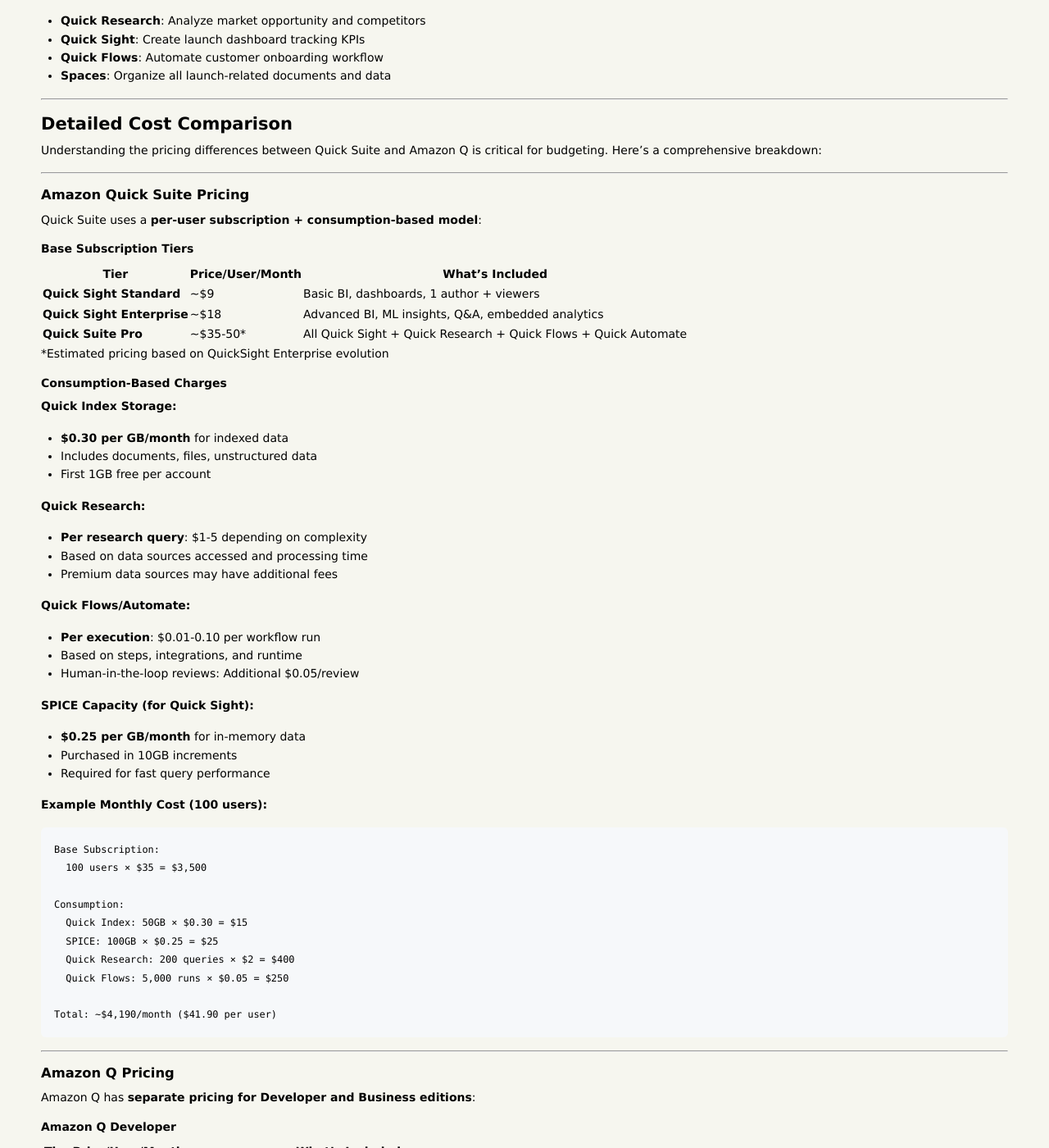
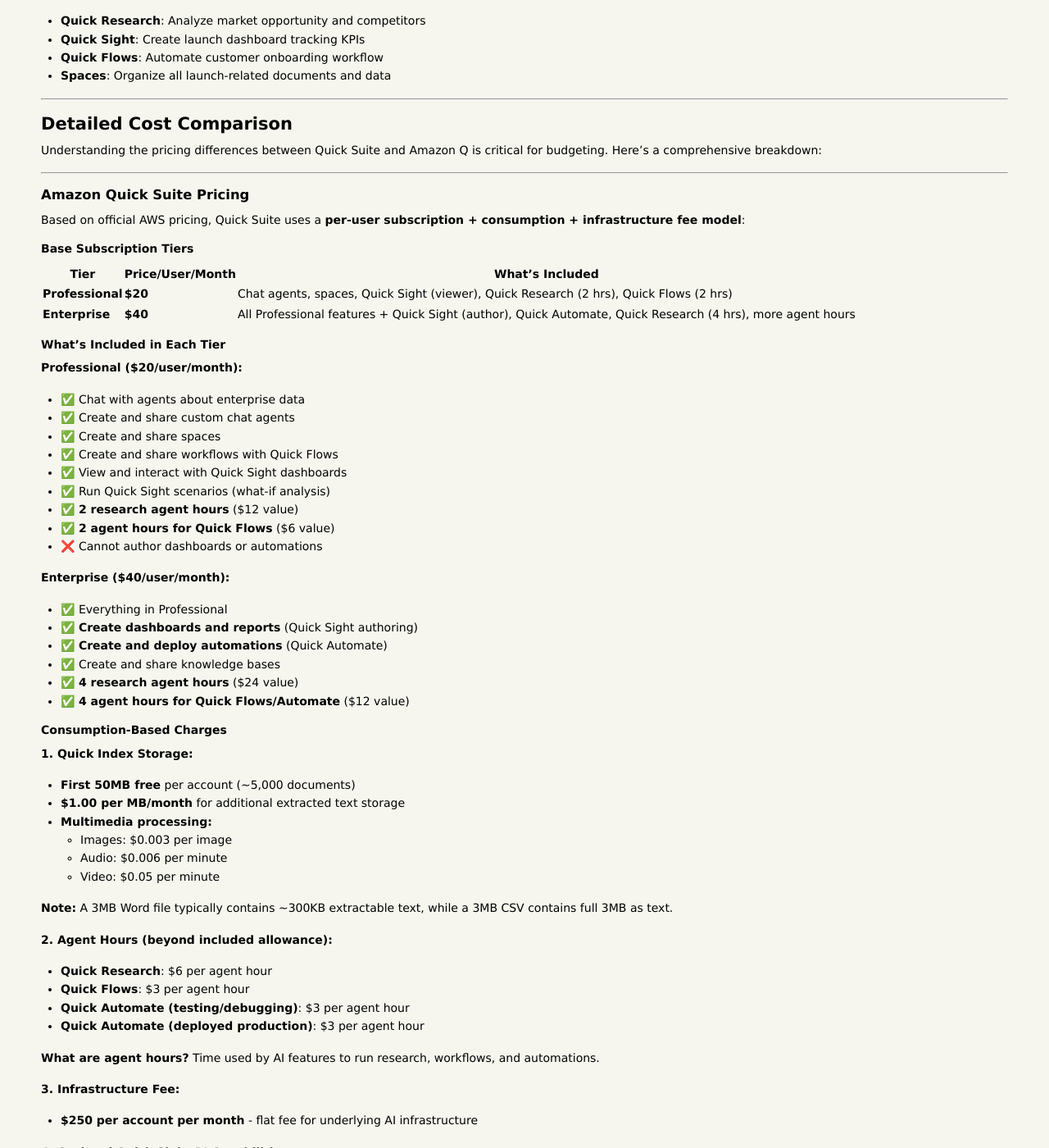
Before and after one commit to JKevinXu/github-blog, a Jekyll site: the page built from _posts/2025-10-20-amazon-quick-suite-vs-amazon-q.md, in a window 1280 px wide and 1400 px high, scrolled down 7974 px. Shown: the whole window at 82% size. Built offline with Jekyll 4.4.1, drawn with Linux system fonts in a browser that asks for light colours; some of the changed text lies outside the part shown.

Commit message:
Update Quick Suite pricing with accurate official AWS pricing: Professional $20, Enterprise $40 + $250 infrastructure fee

````diff
--- a/_posts/2025-10-20-amazon-quick-suite-vs-amazon-q.md
+++ b/_posts/2025-10-20-amazon-quick-suite-vs-amazon-q.md
@@ -406,52 +406,128 @@
 
 ### Amazon Quick Suite Pricing
 
-Quick Suite uses a **per-user subscription + consumption-based model**:
+Based on [official AWS pricing](https://aws.amazon.com/quicksuite/pricing/), Quick Suite uses a **per-user subscription + consumption + infrastructure fee model**:
 
 #### Base Subscription Tiers
 
 | Tier | Price/User/Month | What's Included |
 |------|-----------------|-----------------|
-| **Quick Sight Standard** | ~$9 | Basic BI, dashboards, 1 author + viewers |
-| **Quick Sight Enterprise** | ~$18 | Advanced BI, ML insights, Q&A, embedded analytics |
-| **Quick Suite Pro** | ~$35-50* | All Quick Sight + Quick Research + Quick Flows + Quick Automate |
+| **Professional** | **$20** | Chat agents, spaces, Quick Sight (viewer), Quick Research (2 hrs), Quick Flows (2 hrs) |
+| **Enterprise** | **$40** | All Professional features + Quick Sight (author), Quick Automate, Quick Research (4 hrs), more agent hours |
 
-*Estimated pricing based on QuickSight Enterprise evolution
+#### What's Included in Each Tier
+
+**Professional ($20/user/month):**
+- ✅ Chat with agents about enterprise data
+- ✅ Create and share custom chat agents
+- ✅ Create and share spaces
+- ✅ Create and share workflows with Quick Flows
+- ✅ View and interact with Quick Sight dashboards
+- ✅ Run Quick Sight scenarios (what-if analysis)
+- ✅ **2 research agent hours** ($12 value)
+- ✅ **2 agent hours for Quick Flows** ($6 value)
+- ❌ Cannot author dashboards or automations
+
+**Enterprise ($40/user/month):**
+- ✅ Everything in Professional
+- ✅ **Create dashboards and reports** (Quick Sight authoring)
+- ✅ **Create and deploy automations** (Quick Automate)
+- ✅ Create and share knowledge bases
+- ✅ **4 research agent hours** ($24 value)
+- ✅ **4 agent hours for Quick Flows/Automate** ($12 value)
 
 #### Consumption-Based Charges
 
-**Quick Index Storage:**
-- **$0.30 per GB/month** for indexed data
-- Includes documents, files, unstructured data
-- First 1GB free per account
+**1. Quick Index Storage:**
+- **First 50MB free** per account (~5,000 documents)
+- **$1.00 per MB/month** for additional extracted text storage
+- **Multimedia processing:**
+  - Images: $0.003 per image
+  - Audio: $0.006 per minute
+  - Video: $0.05 per minute
 
-**Quick Research:**
-- **Per research query**: $1-5 depending on complexity
-- Based on data sources accessed and processing time
-- Premium data sources may have additional fees
+**Note:** A 3MB Word file typically contains ~300KB extractable text, while a 3MB CSV contains full 3MB as text.
 
-**Quick Flows/Automate:**
-- **Per execution**: $0.01-0.10 per workflow run
-- Based on steps, integrations, and runtime
-- Human-in-the-loop reviews: Additional $0.05/review
+**2. Agent Hours (beyond included allowance):**
+- **Quick Research**: $6 per agent hour
+- **Quick Flows**: $3 per agent hour
+- **Quick Automate (testing/debugging)**: $3 per agent hour
+- **Quick Automate (deployed production)**: $3 per agent hour
 
-**SPICE Capacity (for Quick Sight):**
-- **$0.25 per GB/month** for in-memory data
-- Purchased in 10GB increments
-- Required for fast query performance
+**What are agent hours?** Time used by AI features to run research, workflows, and automations.
 
-**Example Monthly Cost (100 users):**
+**3. Infrastructure Fee:**
+- **$250 per account per month** - flat fee for underlying AI infrastructure
+
+**4. Optional Quick Sight BI Capabilities:**
+- **SPICE (in-memory storage)**: $0.38 per GB/month
+- **Pixel-perfect Reports**: $1 per report unit/month (500 unit minimum)
+- **Alerts and anomaly detection**: Based on metrics evaluated
+
+#### Example Monthly Cost (100 users)
+
+**Scenario A: Professional Tier (Basic Usage)**
 ```
-Base Subscription:
-  100 users × $35 = $3,500
+User Subscriptions:
+  100 users × $20 = $2,000
 
-Consumption:
-  Quick Index: 50GB × $0.30 = $15
-  SPICE: 100GB × $0.25 = $25
-  Quick Research: 200 queries × $2 = $400
-  Quick Flows: 5,000 runs × $0.05 = $250
+Infrastructure Fee:
+  $250 (per account, not per user)
 
-Total: ~$4,190/month ($41.90 per user)
+Quick Index:
+  100MB extracted text storage
+  (100MB - 50MB free) × $1/MB = $50
+
+Agent Hours (within allowance):
+  2 research hours/user = 200 hours (included)
+  2 flow hours/user = 200 hours (included)
+  No additional charges
+
+Total: $2,300/month ($23 per user)
+```
+
+**Scenario B: Enterprise Tier (Heavy Usage)**
+```
+User Subscriptions:
+  100 users × $40 = $4,000
+
+Infrastructure Fee:
+  $250
+
+Quick Index:
+  500MB extracted text
+  (500MB - 50MB free) × $1/MB = $450
+
+Agent Hours:
+  Included: 4 research + 4 flows/automate per user
+  Additional usage:
+    - 100 extra research hours × $6 = $600
+    - 200 extra automation hours × $3 = $600
+
+SPICE (optional):
+  100GB × $0.38 = $38
+
+Total: $5,938/month ($59.38 per user)
+```
+
+**Scenario C: Mixed Team (50 Pro, 50 Enterprise)**
+```
+User Subscriptions:
+  50 Professional × $20 = $1,000
+  50 Enterprise × $40 = $2,000
+
+Infrastructure Fee:
+  $250
+
+Quick Index:
+  200MB extracted text
+  (200MB - 50MB free) × $1/MB = $150
+
+Agent Hours (moderate additional usage):
+  50 extra research hours × $6 = $300
+  100 extra flow hours × $3 = $300
+
+Total: $4,000/month ($40 per user)
 ```
 
 ---
@@ -527,15 +603,27 @@
 
 #### Scenario 1: Business Analytics Team (50 users)
 
-**Quick Suite:**
+**Quick Suite (Professional Tier):**
 ```
-50 users × $35 = $1,750
-Quick Index: 20GB × $0.30 = $6
-SPICE: 50GB × $0.25 = $12.50
-Quick Research: 100 queries × $2 = $200
+50 users × $20 = $1,000
+Infrastructure Fee = $250
+Quick Index: 100MB - 50MB free = 50MB × $1 = $50
+Agent Hours: Within included allowance
 
-Monthly Total: $1,968.50 ($39.37/user)
-Annual Total: $23,622 ($472.44/user)
+Monthly Total: $1,300 ($26/user)
+Annual Total: $15,600 ($312/user)
+```
+
+**Quick Suite (Enterprise Tier - with dashboard authoring):**
+```
+50 users × $40 = $2,000
+Infrastructure Fee = $250
+Quick Index: 100MB - 50MB = 50MB × $1 = $50
+SPICE (optional): 50GB × $0.38 = $19
+Agent Hours: Mostly within allowance
+
+Monthly Total: $2,319 ($46.38/user)
+Annual Total: $27,828 ($556.56/user)
 ```
 
 **Amazon Q Business (Plus tier):**
@@ -547,19 +635,23 @@
 Annual Total: $12,084 ($241.68/user)
 ```
 
-**Winner:** Amazon Q is ~50% cheaper, but Quick Suite includes BI dashboards and automation.
+**Winner:**
+- Quick Suite Professional: Similar price to Q Business, but includes BI and automation
+- Quick Suite Enterprise: ~2x more expensive but includes dashboard authoring
+- Choose based on whether you need BI authoring capabilities
 
 ---
 
 #### Scenario 2: Development Team (100 developers)
 
-**Quick Suite (if used for analytics only):**
+**Quick Suite Enterprise (if used for BI analytics):**
 ```
-100 users × $35 = $3,500
-Basic usage (no heavy automation)
+100 users × $40 = $4,000
+Infrastructure Fee = $250
+Quick Index: Minimal usage = $20
 
-Monthly Total: ~$3,500 ($35/user)
-Annual Total: $42,000 ($420/user)
+Monthly Total: $4,270 ($42.70/user)
+Annual Total: $51,240 ($512.40/user)
 ```
 
 **Amazon Q Developer:**
@@ -576,16 +668,19 @@
 
 #### Scenario 3: Enterprise (500 users - mixed workloads)
 
-**Quick Suite (comprehensive usage):**
+**Quick Suite (200 Enterprise, 300 Professional):**
 ```
-500 users × $35 = $17,500
-Quick Index: 200GB × $0.30 = $60
-SPICE: 500GB × $0.25 = $125
-Quick Research: 1,000 queries × $2 = $2,000
-Quick Flows: 20,000 runs × $0.05 = $1,000
+200 Enterprise users × $40 = $8,000
+300 Professional users × $20 = $6,000
+Infrastructure Fee = $250
+Quick Index: 2GB extracted text = (2,000MB - 50MB) × $1 = $1,950
+Additional Agent Hours:
+  - 500 research hours × $6 = $3,000
+  - 1,000 flow/automate hours × $3 = $3,000
+SPICE (optional): 500GB × $0.38 = $190
 
-Monthly Total: $20,685 ($41.37/user)
-Annual Total: $248,220 ($496.44/user)
+Monthly Total: $22,390 ($44.78/user)
+Annual Total: $268,680 ($537.36/user)
 ```
 
 **Amazon Q (mixed team):**
@@ -601,17 +696,18 @@
 
 **Quick Suite + Amazon Q (best of both):**
 ```
-Quick Suite: $20,685
-Amazon Q Developer: $3,800
-Amazon Q Business: $6,000
+Quick Suite: $22,390
+Amazon Q Developer (200): $3,800
+Amazon Q Business (300): $6,000
 
-Monthly Total: $30,485 ($60.97/user)
-Annual Total: $365,820 ($731.64/user)
+Monthly Total: $32,190 ($64.38/user)
+Annual Total: $386,280 ($772.56/user)
 ```
 
 **Winner:** Depends on needs:
-- Q alone: ~51% cheaper, but no BI or automation
-- Both: Most comprehensive, but ~50% more expensive
+- Q alone: ~55% cheaper, but no BI or automation
+- Quick Suite alone: Includes BI + automation + research
+- Both: Most comprehensive, but highest cost
 
 ---
 
@@ -732,22 +828,26 @@
 
 ### TCO (Total Cost of Ownership) Comparison - 3 Years
 
-**Quick Suite (100 users):**
+**Quick Suite (100 users - Mixed Team: 40 Enterprise, 60 Professional):**
 ```
 Year 1:
-  Licenses: $42,000
-  Consumption: $8,280
+  Subscriptions: (40 × $40 + 60 × $20) × 12 = $33,600
+  Infrastructure: $250 × 12 = $3,000
+  Quick Index: ~$150 × 12 = $1,800
+  Agent Hours (additional): ~$400 × 12 = $4,800
   Training: $10,000
   Integration: $15,000
-  Total: $75,280
+  Total: $68,200
 
 Year 2-3 (each):
-  Licenses: $42,000
-  Consumption: $8,280
+  Subscriptions: $33,600
+  Infrastructure: $3,000
+  Quick Index: $1,800
+  Agent Hours: $4,800
   Maintenance: $5,000
-  Total: $55,280
+  Total: $48,200
 
-3-Year TCO: $185,840 ($1,858/user)
+3-Year TCO: $164,600 ($1,646/user)
 ```
 
 **Amazon Q (100 users mixed):**
@@ -768,7 +868,21 @@
 3-Year TCO: $77,720 ($777/user)
 ```
 
-**Winner:** Amazon Q has ~58% lower TCO
+**Winner:** Amazon Q has ~53% lower TCO, but Quick Suite includes BI platform and automation
+
+---
+
+### Free Trial
+
+**Quick Suite Free Trial:**
+- ✅ **30-day free trial**
+- ✅ **Up to 25 users** per account
+- ✅ Free subscription and infrastructure fee during trial
+- ✅ No credit card required to start
+
+**Amazon Q Free Tiers:**
+- ✅ **Q Developer Free**: Basic code suggestions (limited)
+- ✅ **Q Business**: No free tier, but 30-day trial may be available
 
 ---
 
@@ -776,34 +890,49 @@
 
 | Budget per User/Month | Recommendation |
 |----------------------|----------------|
-| **< $20** | Amazon Q Business Lite or Q Developer Free |
-| **$20-35** | Amazon Q Developer Pro + Q Business Plus |
-| **$35-50** | Quick Suite Pro OR Q Developer + Q Business |
-| **> $50** | Quick Suite + Amazon Q (comprehensive) |
+| **< $20** | Amazon Q Business Lite ($3) or Q Developer Free |
+| **$20-25** | Quick Suite Professional OR Q Developer + Q Business |
+| **$25-40** | Q Developer Pro + Q Business Plus |
+| **$40-50** | Quick Suite Professional + Q Developer |
+| **> $50** | Quick Suite Enterprise + Amazon Q (comprehensive) |
+
+**Note:** Don't forget the $250/month infrastructure fee for Quick Suite (shared across all users)
 
 ---
 
 ### Cost Summary
 
 **Amazon Quick Suite:**
-- 💰 **Higher upfront cost** ($35-50/user/month)
-- 📊 **Includes BI platform** (saves separate BI tool cost)
-- 🤖 **Built-in automation** (reduces manual labor costs)
-- 📈 **Best ROI** for data-heavy, automation-intensive teams
+- 💰 **Base cost**: $20-40/user/month + $250/account infrastructure fee
+- 📊 **Includes BI platform** (Quick Sight viewer/author)
+- 🤖 **Built-in automation** (Quick Flows/Automate)
+- 🔬 **AI research agent** (Quick Research with included hours)
+- ⚠️ **Watch out for**: Agent hours overages ($3-6/hour), Quick Index storage ($1/MB)
+- 📈 **Best ROI** for teams needing BI + automation + research in one platform
+- 🎁 **Free trial**: 30 days for up to 25 users
 
 **Amazon Q:**
-- 💰 **Lower base cost** ($3-35/user/month)
-- 👨‍💻 **Excellent for developers** (massive productivity gains)
-- 📚 **Knowledge retrieval focus** (saves search time)
+- 💰 **Lower base cost**: $3-35/user/month (no infrastructure fee)
+- 👨‍💻 **Q Developer ($19)**: Excellent for developers (massive productivity gains)
+- 📚 **Q Business ($3-35)**: Knowledge retrieval and document search
+- ⚠️ **Watch out for**: Plugin actions ($0.10 each), document storage
 - 📈 **Best ROI** for developer teams and knowledge workers
+- 🎁 **Free tier**: Q Developer has limited free tier
 
 **Both Together:**
-- 💰 **Highest total cost** (~$60/user/month)
+- 💰 **Total cost**: ~$40-65/user/month (includes infrastructure fee)
 - 🎯 **Maximum capability** (covers all use cases)
 - 📈 **Best ROI** for large enterprises with diverse needs
 - 🏢 **Enterprise-wide transformation** potential
 
-*Pricing accurate as of October 2025. Check AWS pricing pages for current rates.*
+**Key Pricing Insights:**
+1. **Small teams (<25 users)**: Try Quick Suite free trial first
+2. **Developer-focused**: Amazon Q Developer wins on cost and fit
+3. **BI-heavy teams**: Quick Suite Professional is competitive at $20/user
+4. **Enterprise authoring needs**: Quick Suite Enterprise ($40) vs separate BI tool
+5. **Infrastructure fee**: $250/month for Quick Suite makes it better for larger teams (50+ users)
+
+*Pricing based on [AWS Quick Suite pricing](https://aws.amazon.com/quicksuite/pricing/) and [Amazon Q pricing](https://aws.amazon.com/q/pricing/) as of October 2025.*
 
 ---
 
````
